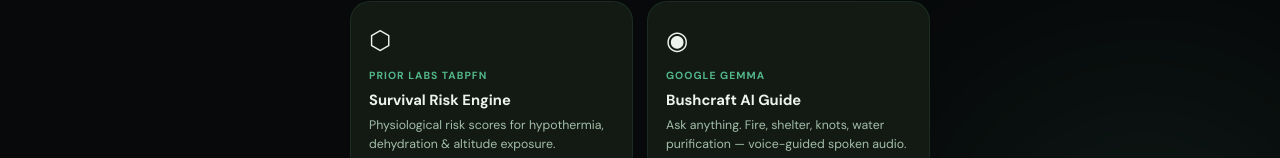
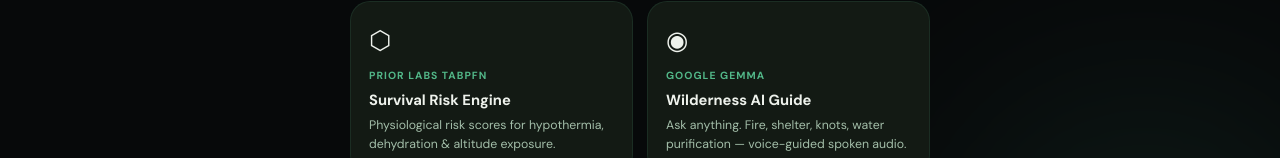
Before and after one commit to swayam-kothekar/wildcraft, a React (Vite) app in the folder frontend/: page / in a window 1280 px wide. Shown: the part 794-952 px from the top of the page. Built offline with nearby package versions, Linux system fonts and the light colour scheme; no server answers.

Commit message:
refactor: rename component

```diff
--- a/frontend/src/components/GemmaBushcraftWhisperer.jsx
+++ b/frontend/src/components/GemmaBushcraftWhisperer.jsx
@@ -262,7 +262,7 @@
       {/* Header */}
       <div style={{ marginBottom: 28 }}>
         <div className="section-eyebrow">Google Gemma · ElevenLabs Voice · Open-Weight</div>
-        <h2 className="section-title">Bushcraft AI Guide</h2>
+        <h2 className="section-title">Wilderness AI Guide</h2>
         <p className="section-sub">
           Ask anything about survival, knots, shelter or foraging.
           {offlineBackcountryMode && <span style={{ color: 'var(--fern)', marginLeft: 8 }}>↑ Running on-device Gemma 2B.</span>}
--- a/frontend/src/components/HomePage.jsx
+++ b/frontend/src/components/HomePage.jsx
@@ -12,7 +12,7 @@
     id: 'ai',
     icon: '◉',
     tag: 'Google Gemma',
-    title: 'Bushcraft AI Guide',
+    title: 'Wilderness AI Guide',
     desc: 'Ask anything. Fire, shelter, knots, water purification — voice-guided spoken audio.',
   },
   {
```
